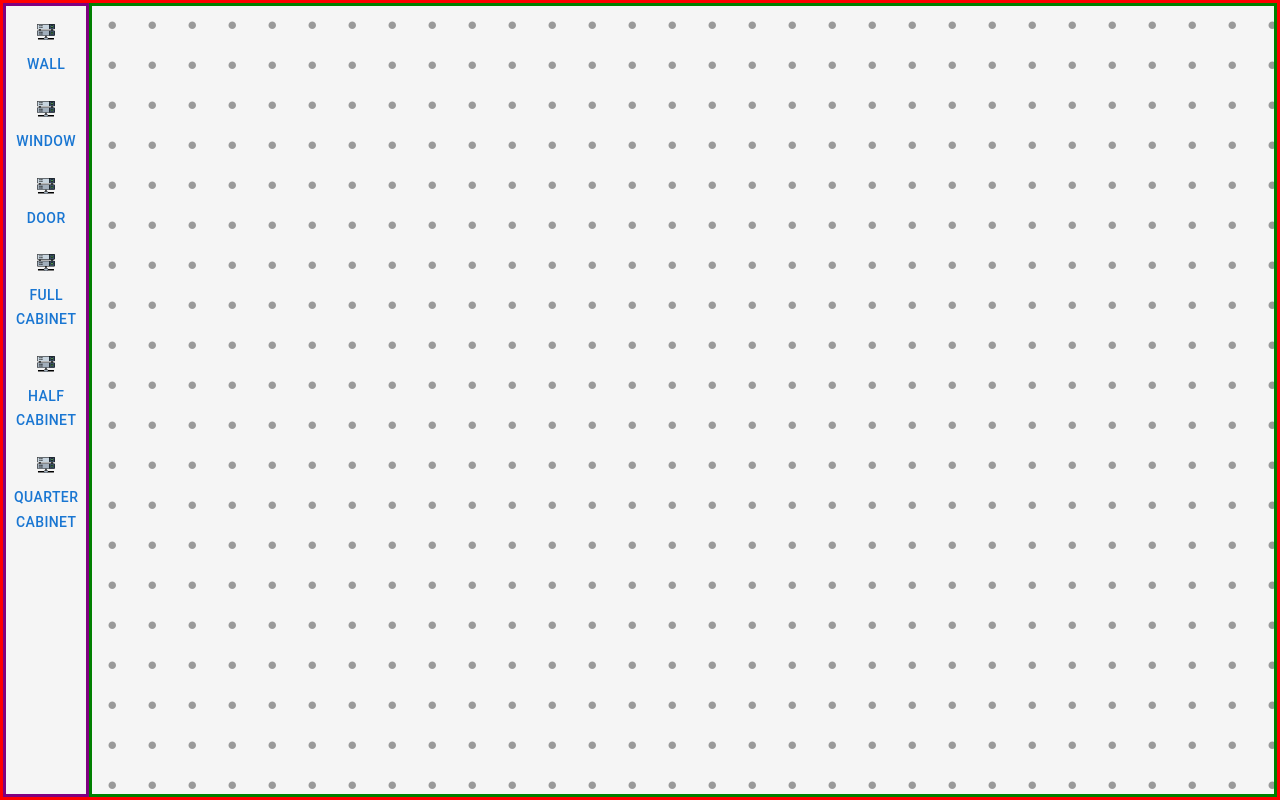
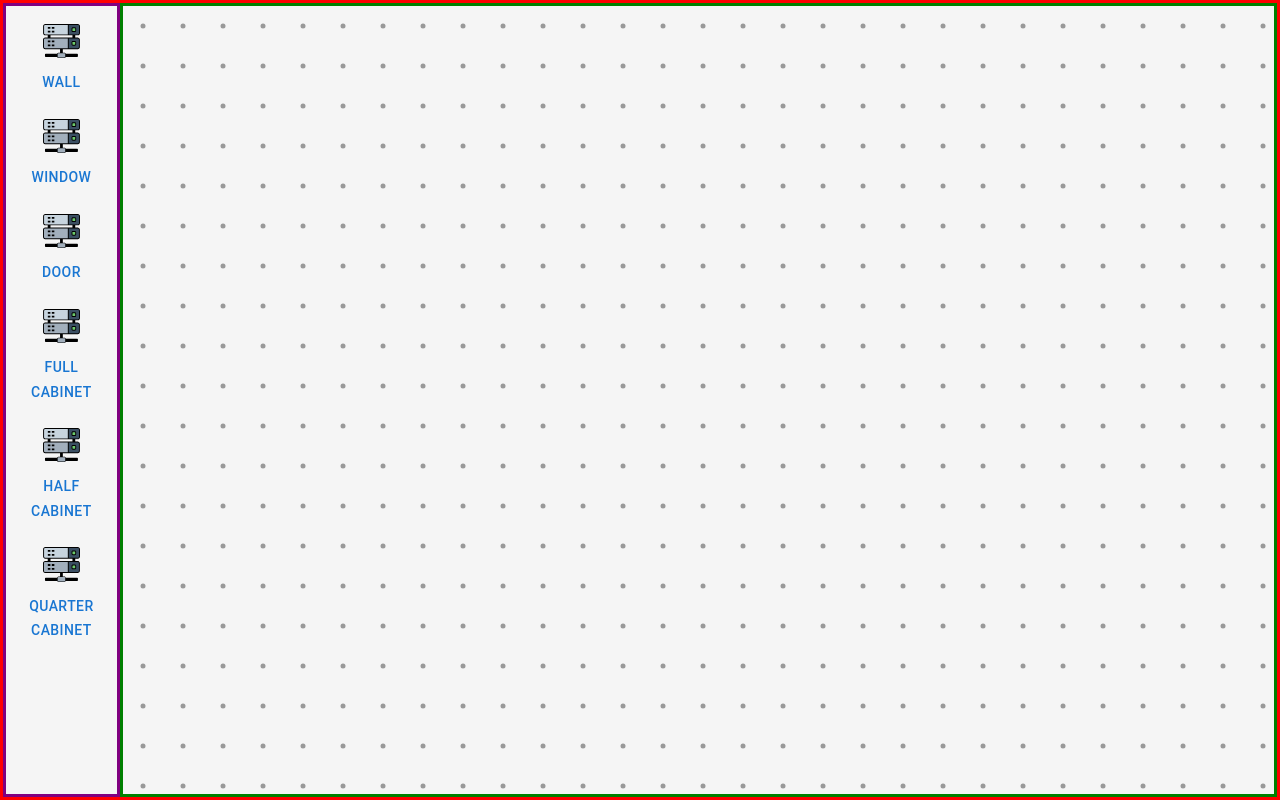
Before and after one commit to royhadad/server-room-dnd, a React (Vite) app: page / in a window 1280 px wide. Built offline with nearby package versions, Linux system fonts and the light colour scheme.

Commit message:
feat: add drag and drop functionality, swap background from array of divs to SVG - for performance improvement

```diff
--- a/src/EditPage/Canvas.tsx
+++ b/src/EditPage/Canvas.tsx
@@ -1,21 +1,32 @@
 import { css } from "@emotion/react";
 import React from "react";
 import { Entity, EntityTypeId, entityTypes, Position } from "./EditPage.tsx";
+import {
+  DndContext,
+  MouseSensor,
+  useDraggable,
+  useDroppable,
+  useSensor,
+  useSensors,
+} from "@dnd-kit/core";
+import { CSS } from "@dnd-kit/utilities";
 
 interface CanvasProps {
   selectedToolId: EntityTypeId | null;
   placeEntity: (entityTypeId: EntityTypeId, position: Position) => void;
   entities: Entity[];
+  setEntities: React.Dispatch<React.SetStateAction<Entity[]>>;
 }
 
 const CANVAS_ID = "server_room_canvas_element_id";
 
 function roundToTheNearest10(value: number): number {
-  return Math.round(value / 10) * 10;
+  const ROUNDING_VALUE = 10;
+  return Math.round(value / ROUNDING_VALUE) * ROUNDING_VALUE;
 }
 
 export const Canvas: React.FC<CanvasProps> = (props) => {
-  const { entities, placeEntity, selectedToolId } = props;
+  const { entities, placeEntity, selectedToolId, setEntities } = props;
 
   const onCanvasClick = (event: React.MouseEvent<HTMLDivElement>) => {
     event.stopPropagation();
@@ -35,13 +46,46 @@ export const Canvas: React.FC<CanvasProps> = (props) => {
     placeEntity(selectedToolId, positionRelativeToCanvas);
   };
 
+  const { setNodeRef } = useDroppable({
+    id: CANVAS_ID,
+  });
+
+  const mouseSensor = useSensor(MouseSensor, {});
+  const sensors = useSensors(mouseSensor);
+
   return (
+    <DndContext
+      sensors={sensors}
+      onDragEnd={(event) => {
+        const currentEntity = event.active.data?.current?.entity as Entity;
+        setEntities((prevEntities) => {
+          const newEntities = [...prevEntities];
+          const entityIndex = newEntities.findIndex(
+            (entity) => entity.entityUniqueId === currentEntity.entityUniqueId,
+          );
+          if (entityIndex === -1) {
+            return prevEntities;
+          }
+          newEntities[entityIndex] = {
+            ...newEntities[entityIndex],
+            position: {
+              x: roundToTheNearest10(currentEntity.position.x + event.delta.x),
+              y: roundToTheNearest10(currentEntity.position.y + event.delta.y),
+            },
+          };
+          return newEntities;
+        });
+      }}
+    >
       <div
+        ref={setNodeRef}
         id={CANVAS_ID}
         css={css`
           border: 3px solid green;
           overflow: hidden;
           position: relative; // ancestor has position: relative, so all absolute positioned children are relative to this
+          width: 100%;
+          height: 100%;
         `}
         onClick={onCanvasClick}
       >
@@ -51,76 +95,81 @@ export const Canvas: React.FC<CanvasProps> = (props) => {
           return <DraggableEntity key={index} entity={entity} />;
         })}
       </div>
+    </DndContext>
   );
 };
 
 const DraggableEntity: React.FC<{ entity: Entity }> = ({ entity }) => {
+  const { attributes, listeners, setNodeRef, transform } = useDraggable({
+    id: entity.entityUniqueId,
+    data: { entity },
+  });
+  console.log(transform);
+  const style = {
+    transform: CSS.Translate.toString(transform),
+  };
+
   const entityType = entityTypes[entity.toolId];
   const width = 80; // TODO: make those dynamic later
   const height = 80;
 
   return (
     <div
+      ref={setNodeRef}
       css={css`
         position: absolute;
-        left: ${entity.position.x - width / 2}px;
-        top: ${entity.position.y - height / 2}px;
+        left: ${entity.position.x}px;
+        top: ${entity.position.y}px;
         width: ${width}px;
         height: ${height}px;
       `}
+      style={style}
+      {...listeners}
+      {...attributes}
     >
       <img src={entityType.icon} alt={entityType.icon} />
     </div>
   );
 };
 
-// extracted the inner grid to memoize the rendering, due to a real life *measured* performance problem
-// TODO: change this to an SVG or something else instead of an array of divs, for an additional performance improvement
-
-const NUMBER_OF_DOTS = 100;
 const GAP_BETWEEN_DOTS_IN_PIXELS = 40;
-const ARRAY_WITH_LENGTH_NUMBER_OF_DOTS = Array.from({ length: NUMBER_OF_DOTS });
+const DOT_RADIUS_IN_PIXELS = 2.5;
 
 const CanvasDotsGridWithoutMemo: React.FC = () => {
   return (
     <div
       css={css`
-        width: 100%;
-        height: 100%;
         overflow: auto;
-        display: grid;
-        grid-template-rows: repeat(
-          ${NUMBER_OF_DOTS},
-          ${GAP_BETWEEN_DOTS_IN_PIXELS}px
-        );
       `}
     >
-      {ARRAY_WITH_LENGTH_NUMBER_OF_DOTS.map((_, rowIndex) => (
-        <div
-          key={rowIndex}
-          css={css`
-            display: grid;
-            grid-template-columns: repeat(
-              ${NUMBER_OF_DOTS},
-              ${GAP_BETWEEN_DOTS_IN_PIXELS}px
-            );
-          `}
+      <svg width="100%" height="1000px">
+        <pattern
+          id="pattern-circles"
+          x="0"
+          y="0"
+          width={GAP_BETWEEN_DOTS_IN_PIXELS}
+          height={GAP_BETWEEN_DOTS_IN_PIXELS}
+          patternUnits="userSpaceOnUse"
+          patternContentUnits="userSpaceOnUse"
         >
-          {ARRAY_WITH_LENGTH_NUMBER_OF_DOTS.map((_, columnIndex) => (
-            <div
-              key={columnIndex}
-              css={css`
-                font-size: 24px;
-                color: #999999;
-                cursor: default;
-                user-select: none;
-              `}
-            >
-              •
-            </div>
-          ))}
-        </div>
-      ))}
+          <circle
+            id="pattern-circle"
+            cx={GAP_BETWEEN_DOTS_IN_PIXELS / 2}
+            cy={GAP_BETWEEN_DOTS_IN_PIXELS / 2}
+            r={DOT_RADIUS_IN_PIXELS}
+            fill="#999999"
+          ></circle>
+        </pattern>
+
+        <rect
+          id="rect"
+          x="0"
+          y="0"
+          width="100%"
+          height="100%"
+          fill="url(#pattern-circles)"
+        ></rect>
+      </svg>
     </div>
   );
 };
--- a/src/EditPage/EditPage.tsx
+++ b/src/EditPage/EditPage.tsx
@@ -52,6 +52,7 @@ export const entityTypes: Record<EntityTypeId, EntityType> = {
 };
 
 export type Entity = {
+  entityUniqueId: string;
   toolId: EntityTypeId;
   position: Position; // the top-left corner of the entity
   // dimensions: { width: number; height: number }; // TODO: add this later
@@ -72,6 +73,7 @@ export const EditPage: React.FC = () => {
     setEntities((prevEntities) => [
       ...prevEntities,
       {
+        entityUniqueId: Math.random().toString(),
         toolId: entityTypeId,
         position,
       },
@@ -103,6 +105,7 @@ export const EditPage: React.FC = () => {
         selectedToolId={selectedToolId}
         placeEntity={placeEntity}
         entities={entities}
+        setEntities={setEntities}
       />
     </div>
   );
```
Lines whose indentation alone changed are shown as unchanged.
